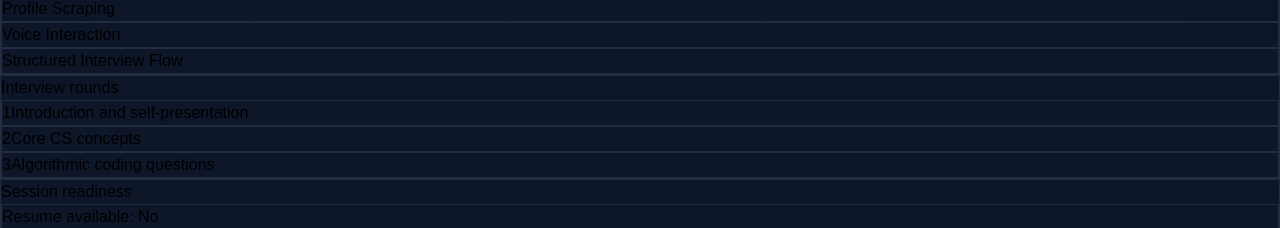
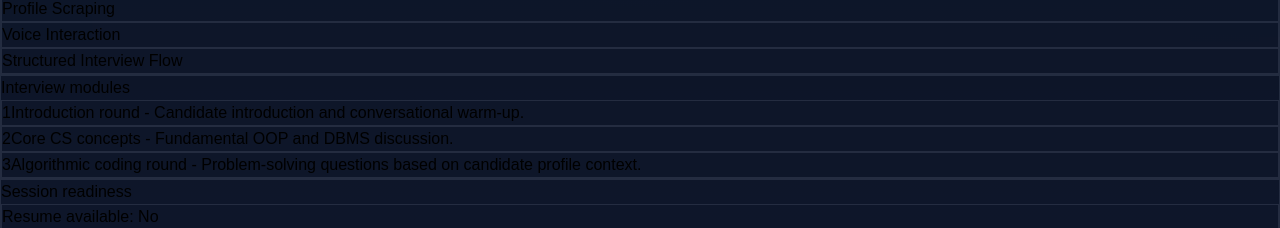
Before and after one commit to anshshukla2533/Asses.ai, a React (Vite) app in the folder client/: page / in a window 1280 px wide. Shown: the part 239-467 px from the top of the page. Built offline with nearby package versions, Linux system fonts and the light colour scheme; no server answers.

Commit message:
feat: render interview modules from backend metadata

```diff
--- a/client/src/App.jsx
+++ b/client/src/App.jsx
@@ -3,6 +3,7 @@ import { useEffect, useState } from 'react'
 function App() {
   const [health, setHealth] = useState(null)
   const [summary, setSummary] = useState(null)
+  const [interviewModules, setInterviewModules] = useState(null)
   const [resumeAnalysis, setResumeAnalysis] = useState(null)
   const [chatHistory, setChatHistory] = useState(null)
   const [sessionStatus, setSessionStatus] = useState(null)
@@ -13,18 +14,21 @@ function App() {
       try {
         const healthResponse = await fetch('http://127.0.0.1:8000/health')
         const summaryResponse = await fetch('http://127.0.0.1:8000/api/platform-summary')
+        const interviewModulesResponse = await fetch('http://127.0.0.1:8000/api/interview-modules')
         const resumeAnalysisResponse = await fetch('http://127.0.0.1:8000/api/resume-analysis')
         const chatHistoryResponse = await fetch('http://127.0.0.1:8000/api/chat-history')
         const sessionStatusResponse = await fetch('http://127.0.0.1:8000/api/session-status')
 
         const healthData = await healthResponse.json()
         const summaryData = await summaryResponse.json()
+        const interviewModulesData = await interviewModulesResponse.json()
         const resumeAnalysisData = await resumeAnalysisResponse.json()
         const chatHistoryData = await chatHistoryResponse.json()
         const sessionStatusData = await sessionStatusResponse.json()
 
         setHealth(healthData)
         setSummary(summaryData)
+        setInterviewModules(interviewModulesData)
         setResumeAnalysis(resumeAnalysisData)
         setChatHistory(chatHistoryData)
         setSessionStatus(sessionStatusData)
@@ -42,6 +46,28 @@ function App() {
             'Introduction and self-presentation',
             'Core CS concepts',
             'Algorithmic coding questions'
+          ]
+        })
+        setInterviewModules({
+          modules: [
+            {
+              id: 'intro',
+              title: 'Introduction round',
+              order: 1,
+              description: 'Candidate introduction and conversational warm-up.'
+            },
+            {
+              id: 'core-cs',
+              title: 'Core CS concepts',
+              order: 2,
+              description: 'Fundamental OOP and DBMS discussion.'
+            },
+            {
+              id: 'coding',
+              title: 'Algorithmic coding round',
+              order: 3,
+              description: 'Problem-solving questions based on candidate profile context.'
+            }
           ]
         })
         setResumeAnalysis({
@@ -67,6 +93,7 @@ function App() {
   }, [])
 
   const githubProjects = resumeAnalysis?.githubDetails || []
+  const modules = interviewModules?.modules || []
   const leetcodeTopics = resumeAnalysis?.leetcodeDetails?.tagProblemCounts?.fundamental || []
   const introMessages = chatHistory?.intro || []
   const technicalMessages = chatHistory?.technical || []
@@ -122,14 +149,14 @@ function App() {
           </div>
 
           <div className="content-panel rounded-3xl p-6">
-            <h2 className="text-2xl font-semibold text-white">Interview rounds</h2>
+            <h2 className="text-2xl font-semibold text-white">Interview modules</h2>
             <div className="mt-4 space-y-3">
-              {(summary?.rounds || []).map((item, index) => (
-                <div key={item} className="list-row rounded-2xl px-4 py-3 text-slate-200">
+              {modules.map((item) => (
+                <div key={item.id} className="list-row rounded-2xl px-4 py-3 text-slate-200">
                   <span className="mr-3 inline-flex h-7 w-7 items-center justify-center rounded-full bg-cyan-500/20 text-sm font-semibold text-cyan-200">
-                    {index + 1}
+                    {item.order}
                   </span>
-                  {item}
+                  <span className="font-semibold text-white">{item.title}</span> - {item.description}
                 </div>
               ))}
             </div>
```
